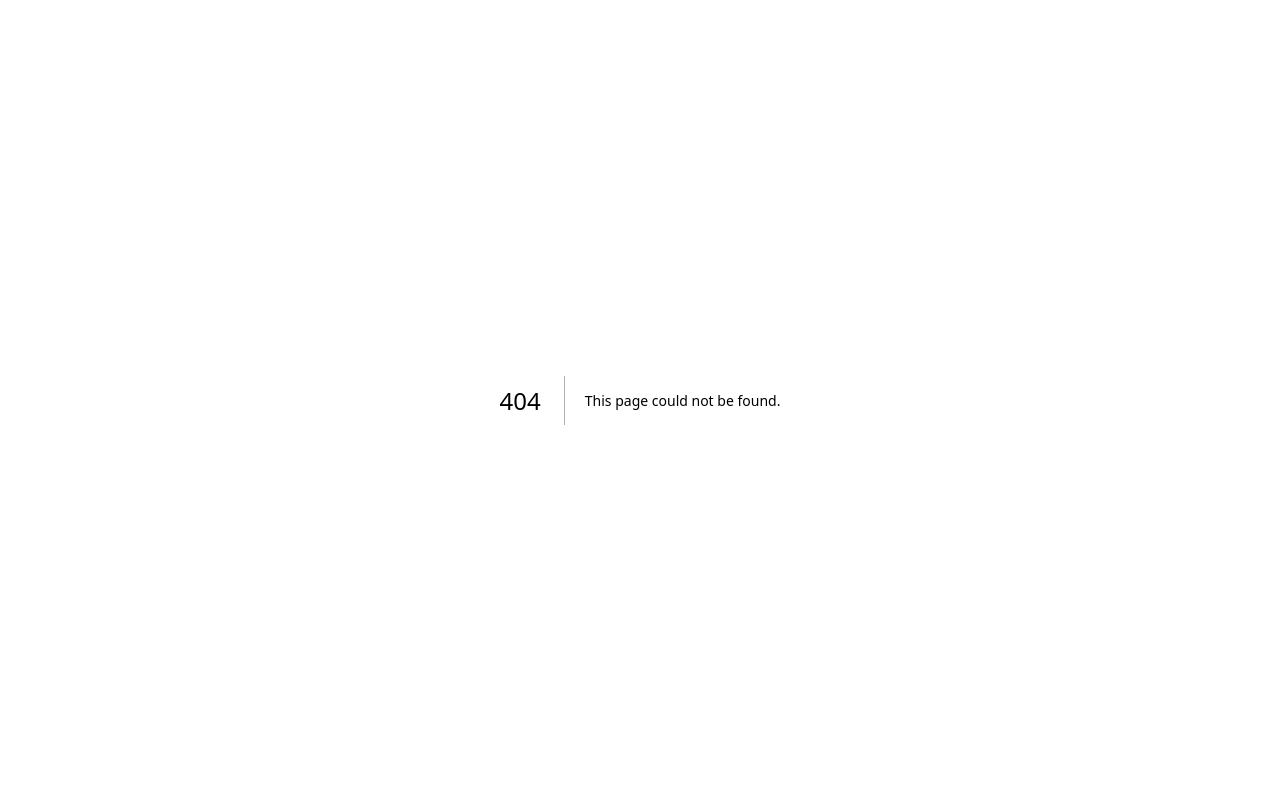
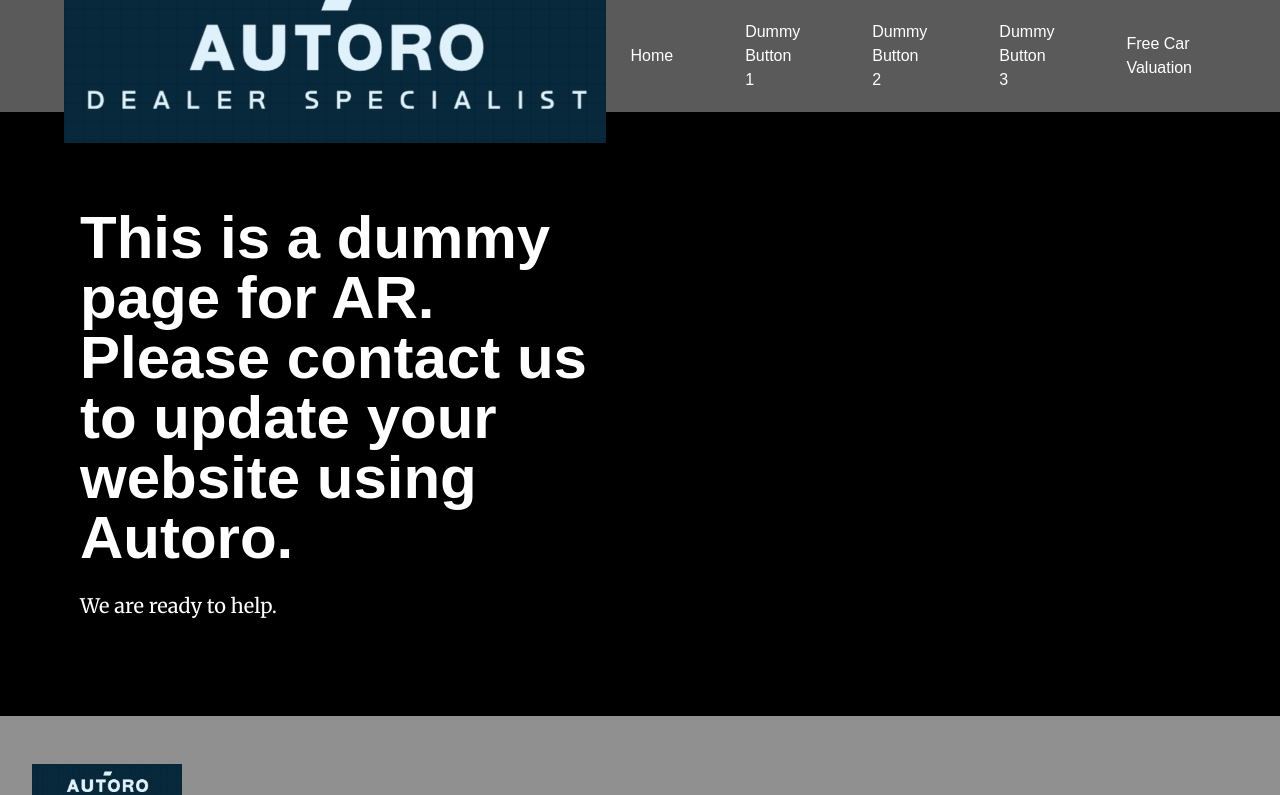
Before and after one commit to RoshyPlaha/autowow, a Next.js app: page /dummy in a window 1280 px wide. Before the commit this address had no page. Shown: the top 795 px of the page. Built offline with nearby package versions, Linux system fonts and the light colour scheme.

Commit message:
fixed bug with clicking into car advert

```diff
--- /dev/null
+++ b/src/app/car_detail/page.tsx
@@ -0,0 +1,14 @@
+"use client";
+
+import Nav from "@/components/navigation/navigation";
+
+const CarDetail = () => {
+  return (
+    <div className="min-h-screen flex flex-col font-merriweather bg-white">
+      <Nav />
+      <div>CarDetail</div>;
+    </div>
+  )
+};
+
+export default CarDetail;
--- /dev/null
+++ b/src/app/dummy/page.tsx
@@ -0,0 +1,54 @@
+"use client";
+
+import { useSearchParams } from "next/navigation";
+import { Header } from "@/components/layout/header";
+import { Footer } from "@/components/layout/footer";
+import { Suspense } from "react";
+
+const DummyPageContent = () => {
+  const searchParams = useSearchParams();
+
+  const brandName = searchParams?.get("brandName") || "AR";
+  const primaryColor = searchParams?.get("primaryColor") || "#b4b4b4";
+
+  return (
+    <div className="min-h-screen flex flex-col">
+      <Header brandName={brandName} primaryColor={primaryColor} />
+
+      <div className="flex-1 bg-black rounded-3xl mx-4 my-8 p-8 md:p-12 lg:p-16 relative overflow-hidden">
+        <div className="grid grid-cols-1 lg:grid-cols-2 gap-8 items-center relative z-10">
+          {/* Left Content */}
+          <div className="space-y-6">
+            <h1 className="text-4xl md:text-5xl lg:text-6xl font-bold text-white leading-tight">
+              This is a dummy page for {brandName}. Please contact us to update
+              your website using Autoro.
+            </h1>
+
+            <p className="text-lg md:text-xl text-white">
+              We are ready to help.
+            </p>
+          </div>
+        </div>
+      </div>
+
+      <Footer brandName={brandName} primaryColor={primaryColor} />
+    </div>
+  );
+};
+
+
+
+const DummyPage = () => {
+  return (
+    <Suspense fallback={
+      <div className="min-h-screen flex items-center justify-center">
+        <div className="text-lg">Loading...</div>
+      </div>
+    }>
+      <DummyPageContent />
+    </Suspense>
+  );
+};
+
+
+export default DummyPage;
--- a/src/app/vortex/page.tsx
+++ b/src/app/vortex/page.tsx
@@ -5,6 +5,7 @@ import { car } from "models/car_model";
 import { Footer } from "@/components/layout/footer";
 import { Header } from "@/components/layout/header";
 import { Button } from "@/components/ui/button";
+import NavigationLink from "@/components/page-animation/transition-link";
 import Image from "next/image";
 
 const COMPANY_NAME = "vortex";
@@ -248,6 +249,7 @@ export default function Home() {
             </h2>
             <div className="grid grid-cols-1 md:grid-cols-2 lg:grid-cols-3 gap-4">
               {carResults.map((car: car) => (
+                <NavigationLink key={car.id} href={`/car_detail?id=${car.id}`}>
                   <div
                     key={car.id}
                     className="border border-gray-200 rounded-lg p-4 shadow-sm hover:shadow-md transition-shadow flex gap-4 bg-white/50 backdrop-blur-sm text-white"
@@ -277,12 +279,15 @@ export default function Home() {
                     </div>
                     <div className="flex-shrink-0 w-36 h-36 rounded-lg overflow-hidden flex items-center justify-center">
                       <Image
+                        width={100}
+                        height={100}
                         src="/assets/Default-Car.png"
                         alt={`${car.make} ${car.model}`}
                         className="w-full h-full object-cover"
                       />
                     </div>
                   </div>
+                </NavigationLink>
               ))}
             </div>
           </div>
--- a/src/components/button/demo.tsx
+++ b/src/components/button/demo.tsx
@@ -1,14 +1,14 @@
-import Link from "next/link";
+import NavigationLink from "../page-animation/transition-link";
 
 const DemoButton = () => {
   return (
     <div className="w-full bg-white text-center align-center justify-center items-center px-4 md:px-8 lg:px-8 py-8 md:py-8">
-      <Link
+      <NavigationLink
         href={`/vortex`}
         className="px-6 py-3 text-left text-white bg-green-900 transition-colors inline-block"
       >
         See a Demo Here
-      </Link>
+      </NavigationLink>
     </div>
   );
 };
--- a/src/components/layout/header.tsx
+++ b/src/components/layout/header.tsx
@@ -2,7 +2,7 @@
 import { useState, useEffect } from "react";
 import { AUTH_STATUS_CHANGED } from "@/lib/auth-events";
 import Image from "next/image";
-import Link from "next/link";
+import NavigationLink from "../page-animation/transition-link";
 
 export const Header = ({
   brandName,
@@ -71,7 +71,7 @@ export const Header = ({
       }}
     >
       <nav className="flex gap-4">
-        <Link href={`/`}>
+        <NavigationLink href={`/`}>
           <Image
             src={`/assets/logos/${brandName}.png`}
             alt="Autoro"
@@ -79,41 +79,41 @@ export const Header = ({
             height={300}
             className="w-auto h-12 md:h-auto"
           />
-        </Link>
+        </NavigationLink>
       </nav>
 
       {/* Desktop Navigation */}
       <nav className="hidden md:flex items-center gap-6">
-        <Link
+        <NavigationLink
           href={`/`}
           className="px-6 py-3 text-left text-white-100transition-coƒlors"
         >
           Home
-        </Link>
-        <button
-          className="px-4 py-2 text-sm font-medium hover:opacity-80 transition-opacity"
-          onClick={() => console.log("Full Stock List")}
+        </NavigationLink>
+        <NavigationLink
+          href={`/dummy?brandName=${brandName}&primaryColor=${primaryColor}`}
+          className="px-6 py-3 text-left text-white-100 transition-colors"
         >
           Dummy Button 1
-        </button>
-        <button
-          className="px-4 py-2 text-sm font-medium hover:opacity-80 transition-opacity"
-          onClick={() => console.log("About Us clicked")}
+        </NavigationLink>
+        <NavigationLink
+          href={`/dummy?brandName=${brandName}&primaryColor=${primaryColor}`}
+          className="px-6 py-3 text-left text-white-100 transition-colors"
         >
           Dummy Button 2
-        </button>
-        <button
-          className="px-4 py-2 text-sm font-medium hover:opacity-80 transition-opacity"
-          onClick={() => console.log("Contact Us clicked")}
+        </NavigationLink>
+        <NavigationLink
+          href={`/dummy?brandName=${brandName}&primaryColor=${primaryColor}`}
+          className="px-6 py-3 text-left text-white-100 transition-colors"
         >
           Dummy Button 3
-        </button>
-        <Link
+        </NavigationLink>
+        <NavigationLink
           href={`/valuation?brandName=${brandName}&primaryColor=${primaryColor}`}
-          className="px-6 py-3 text-left text-white-100 bg-green-900 transition-colors"
+          className="px-6 py-3 text-left text-white-100 transition-colors"
         >
           Free Car Valuation
-        </Link>
+        </NavigationLink>
       </nav>
 
       {/* Mobile Burger Menu Button */}
@@ -143,12 +143,12 @@ export const Header = ({
       {isMobileMenuOpen && (
         <div className="absolute top-full left-0 right-0 bg-white/95 backdrop-blur-sm shadow-lg md:hidden">
           <nav className="flex flex-col py-4">
-            <Link
+            <NavigationLink
               href={`/`}
               className="px-6 py-3 text-left text-white-100transition-coƒlors"
             >
               Home
-            </Link>
+            </NavigationLink>
             <button
               className="px-6 py-3 text-left text-gray-800 hover:bg-gray-100 transition-colors"
               onClick={() => {
@@ -158,12 +158,12 @@ export const Header = ({
             >
               Dummy Button 1
             </button>
-            <Link
+            <NavigationLink
               href={`/valuation?brandName=${brandName}&primaryColor=${primaryColor}`}
               className="px-6 py-3 text-left text-white-100 bg-green-900 transition-colors"
             >
               Free Car Valuation
-            </Link>
+            </NavigationLink>
           </nav>
         </div>
       )}
--- a/src/components/navigation/navigation.tsx
+++ b/src/components/navigation/navigation.tsx
@@ -107,7 +107,7 @@ const Nav = () => {
               Blog
             </Link>
             <Link
-              href={`/demo`}
+              href={`/vortex`}
               className="px-6 py-3 text-left text-white-100 bg-green-900 transition-colors"
             >
               Demo
--- a/src/components/page-animation/transition-link.tsx
+++ b/src/components/page-animation/transition-link.tsx
@@ -19,7 +19,7 @@ export default function TransitionLink({
     e.preventDefault();
 
     const overlay = document.getElementById("page-transition");
-    const logo = document.getElementById("logo");
+    const logo = document.getElementById("transition-logo");
 
     if (!overlay) {
       router.push(href);
```
Lines whose indentation alone changed are shown as unchanged.
